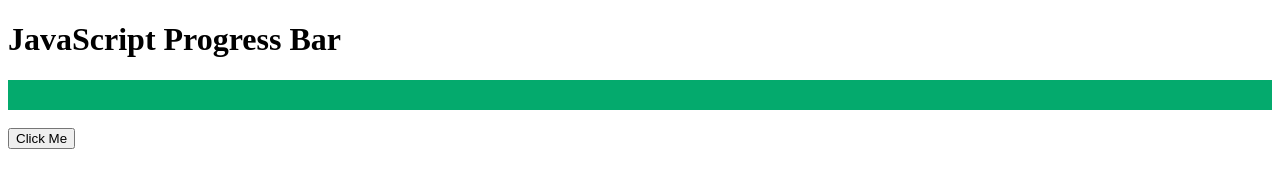
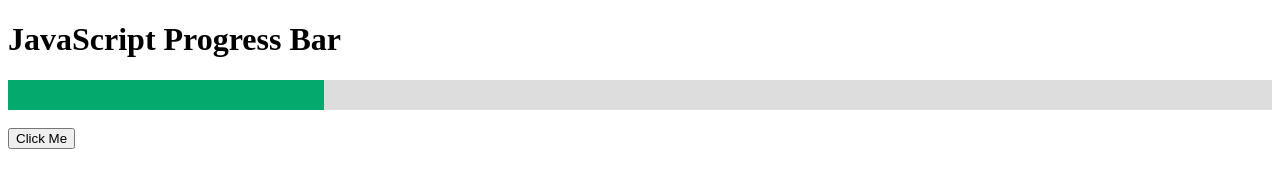
Before and after one commit to RustThomas/proglog, a plain HTML site: page index.html in a window 1280 px wide. Both pictures are taken after a click on the button "Click Me". Drawn offline with Linux system fonts and the light colour scheme.

Commit message:
Update index.html

```diff
--- a/index.html
+++ b/index.html
@@ -7,7 +7,7 @@
 }
 
 #myBar {
-  width: 1%;
+  width: 0%;
   height: 30px;
   background-color: #04AA6D;
 }
@@ -21,27 +21,26 @@
 </div>
 
 <br>
-<button onclick="move()">Click Me</button>
+<button onclick="move(4)">Click Me</button>
 
 <script>
-var i = 0;
-function move() {
-  if (i == 0) {
-    i = 1;
-    var elem = document.getElementById("myBar");
-    var width = 1;
-    var id = setInterval(frame, 1);
-    function frame() {
-      if (width >= 100) {
-        clearInterval(id);
-        i = 0;
-      } else {
-        width++;
-        elem.style.width = width + "%";
-      }
-    }
+
+var i = 0
+var freq = 4;
+var elem = document.getElementById("myBar");
+function move(freq) {
+  if (i < 100) {
+    i+= 100/freq;
+    elem.style.width = i + "%";
   }
-}
+  else {
+    i=0;
+    elem.style.width = i + "%";
+  }
+
+
+  }
+
 </script>
 
 </body>
```
